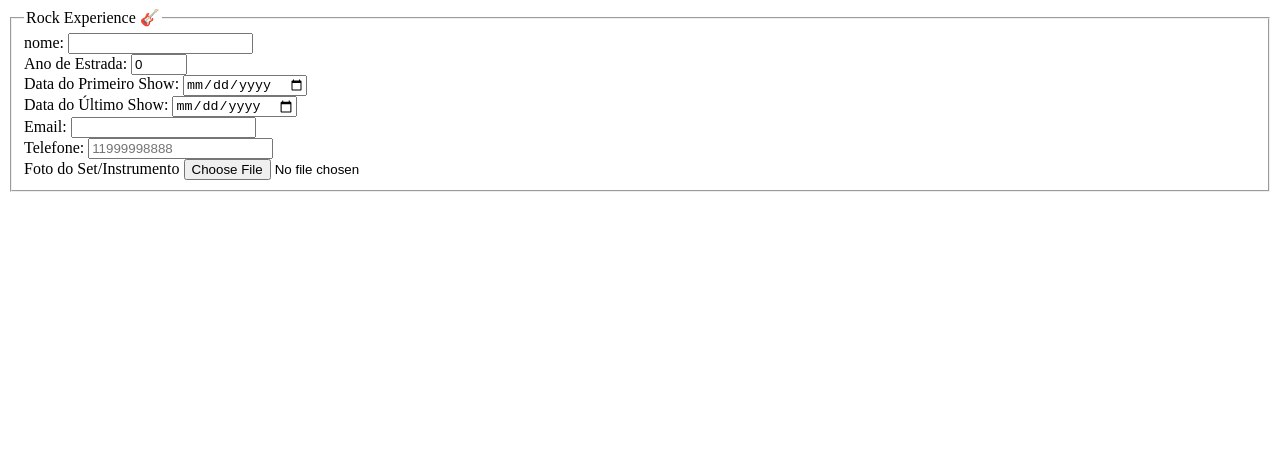
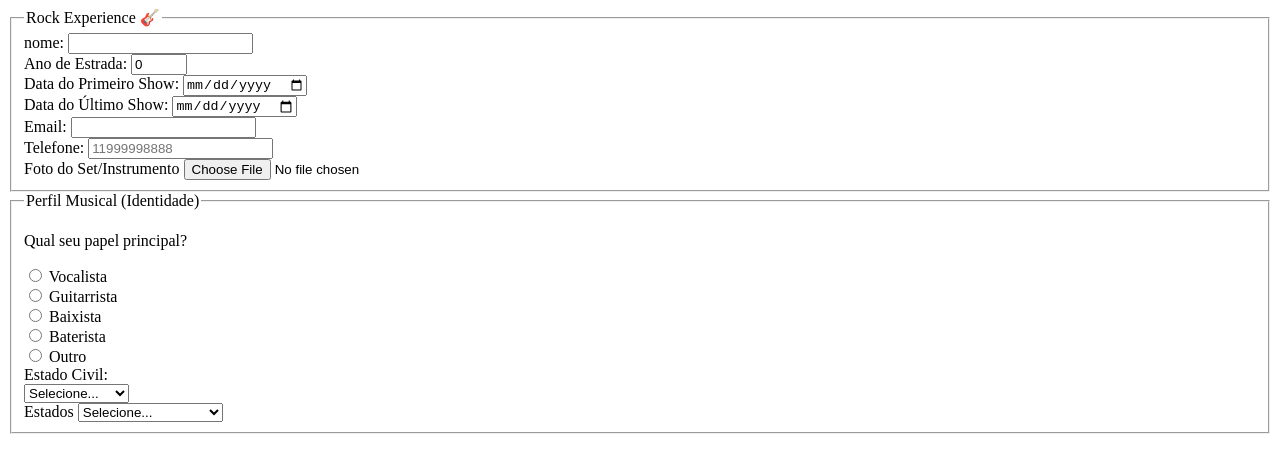
Before and after one commit to pratesmaicon130-ux/Rock-Experience-, a plain HTML site: page Rock-Experience/index.html in a window 1280 px wide. Drawn offline with Linux system fonts and the light colour scheme.

Commit message:
feat: adiciona perfil musical com radio e lista de estados

```diff
--- a/Rock-Experience/index.html
+++ b/Rock-Experience/index.html
@@ -49,5 +49,90 @@
         </section>
     </fieldset>
 
+    <fieldset>
+        <legend>Perfil Musical (Identidade)</legend>
+        <section>
+            <div>
+                <p>Qual seu papel principal?</p>
+                <div>
+                <input type="radio" id="vocalista" name="papel" value="vocalista">
+                <label for="vocalista">Vocalista</label>
+                </div>
+
+                <div>
+                <input type="radio" id="guitarrista" name="papel" value="guitarrista">
+                <label for="guitarrista">Guitarrista</label>
+                </div>
+
+                <div>
+                <input type="radio" id="baixista" name="papel" value="baixista">
+                <label for="baixista">Baixista</label>
+                </div>
+
+                <div>
+                <input type="radio" id="baterista" name="papel" value="baterista">
+                <label for="baterista">Baterista</label>
+                </div>
+
+                <div>
+                <input type="radio" id="outro" name="papel" value="outro">
+                <label for="outro">Outro</label><br>
+                </div>
+
+            </div>
+
+
+                 <div>
+        <label for="civil">Estado Civil:</label><br>
+        <select id="civil" name="civil">
+            <option value="">Selecione...</option>
+            <option value="solteiro">Solteiro(a)</option>
+            <option value="casado">Casado(a)</option>
+            <option value="divorciado">Divorciado(a)</option>
+            <option value="uniao">União Estável</option>
+        </select>
+    </div>
+
+    <div>
+        <label for="uf">Estados</label>
+        <select id="uf" name="uf">
+            <option value="">Selecione...</option>
+            <option value="AC">Acre</option>
+            <option value="AL">Alagoas</option>
+            <option value="AP">Amapá</option>
+            <option value="AM">Amazonas</option>
+            <option value="BA">Bahia</option>
+            <option value="CE">Ceará</option>
+            <option value="DF">Distrito Federal</option>
+            <option value="ES">Espírito Santo</option>
+            <option value="GO">Goiás</option>
+            <option value="MA">Maranhão</option>
+            <option value="MT">Mato Grosso</option>
+            <option value="MS">Mato Grosso do Sul</option>
+            <option value="MG">Minas Gerais</option>
+            <option value="PA">Pará</option>
+            <option value="PB">Paraíba</option>
+            <option value="PR">Paraná</option>
+            <option value="PE">Pernambuco</option>
+            <option value="PI">Piauí</option>
+            <option value="RJ">Rio de Janeiro</option>
+            <option value="RN">Rio Grande do Norte</option>
+            <option value="RS">Rio Grande do Sul</option>
+            <option value="RO">Rondônia</option>
+            <option value="RR">Roraima</option>
+            <option value="SC">Santa Catarina</option>
+            <option value="SP">São Paulo</option>
+            <option value="SE">Sergipe</option>
+            <Option value="TO">Tocantins</Option>
+        </select>
+    </div>
+
+        </section>
+    </fieldset>
+
+
+
+
+
 </body>
 </html>
```
